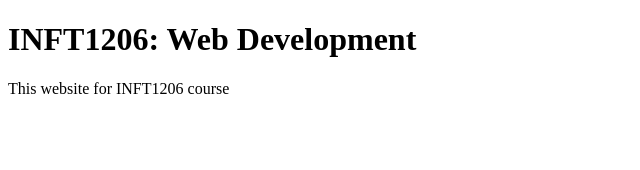
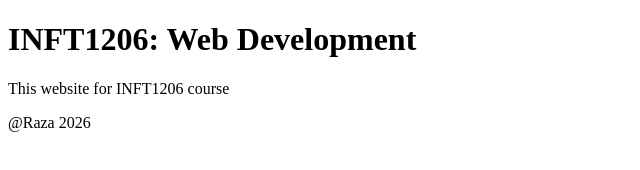
Before and after one commit to s-raza23/inft1206w26sec6, a plain HTML site: page index.html in a window 1280 px wide. Shown: the whole page, without its empty margins (0-640 px from the left). Drawn offline with Linux system fonts and the light colour scheme.

Commit message:
add copy right

```diff
--- a/index.html
+++ b/index.html
@@ -8,5 +8,6 @@
 <body>
    <h1>INFT1206: Web Development</h1>
    <p>This website for INFT1206 course</p>
+   <p>@Raza 2026</p>
 </body>
 </html>
```
